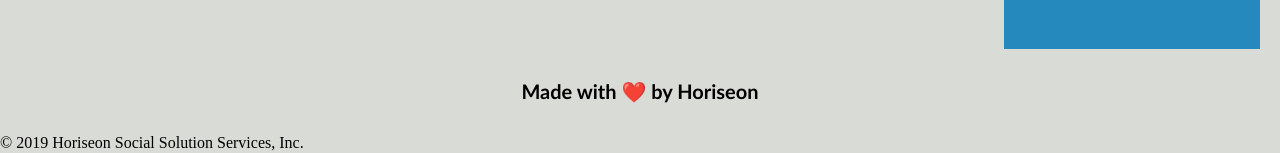
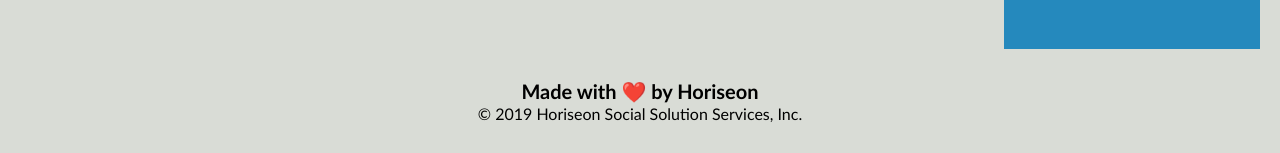
Before and after one commit to AndreDiop/horiseon-code-refactor, a plain HTML site: page index.html in a window 1280 px wide. Shown: the part 1870-2023 px from the top of the page. Drawn offline with Linux system fonts and the light colour scheme.

Commit message:
ade revisions to class selectors in css

```diff
--- a/assets/css/style.css
+++ b/assets/css/style.css
@@ -10,8 +10,7 @@ body {
 
 .header {
   padding: 20px;
-  font-family: "Trebuchet MS", "Lucida Sans Unicode", "Lucida Grande",
-    "Lucida Sans", Arial, sans-serif;
+  font-family: 'Trebuchet MS', 'Lucida Sans Unicode', 'Lucida Grande', 'Lucida Sans', Arial, sans-serif;
   background-color: #2a607c;
   color: #ffffff;
 }
@@ -29,7 +28,7 @@ body {
   padding-top: 15px;
   margin-right: 20px;
   float: right;
-  font-family: "Gill Sans", "Gill Sans MT", Calibri, "Trebuchet MS", sans-serif;
+  font-family: 'Gill Sans', 'Gill Sans MT', Calibri, 'Trebuchet MS', sans-serif;
   font-size: 20px;
 }
 
@@ -83,7 +82,7 @@ p {
   float: right;
   width: 20%;
   height: 100%;
-  font-family: "Gill Sans", "Gill Sans MT", Calibri, "Trebuchet MS", sans-serif;
+  font-family: 'Gill Sans', 'Gill Sans MT', Calibri, 'Trebuchet MS', sans-serif;
   background-color: #2589bd;
 }
 
@@ -92,10 +91,12 @@ p {
   color: #ffffff;
 }
 
+
 .benefit h3 {
   margin-bottom: 10px;
   text-align: center;
 }
+
 
 .benefit img {
   display: block;
@@ -108,7 +109,7 @@ p {
   margin-bottom: 20px;
   padding: 50px;
   height: 300px;
-  font-family: "Gill Sans", "Gill Sans MT", Calibri, "Trebuchet MS", sans-serif;
+  font-family: 'Gill Sans', 'Gill Sans MT', Calibri, 'Trebuchet MS', sans-serif;
   background-color: #0072bb;
   color: #ffffff;
 }
@@ -117,7 +118,7 @@ p {
   margin-bottom: 20px;
   padding: 50px;
   height: 300px;
-  font-family: "Gill Sans", "Gill Sans MT", Calibri, "Trebuchet MS", sans-serif;
+  font-family: 'Gill Sans', 'Gill Sans MT', Calibri, 'Trebuchet MS', sans-serif;
   background-color: #0072bb;
   color: #ffffff;
 }
@@ -126,7 +127,7 @@ p {
   margin-bottom: 20px;
   padding: 50px;
   height: 300px;
-  font-family: "Gill Sans", "Gill Sans MT", Calibri, "Trebuchet MS", sans-serif;
+  font-family: 'Gill Sans', 'Gill Sans MT', Calibri, 'Trebuchet MS', sans-serif;
   background-color: #0072bb;
   color: #ffffff;
 }
@@ -158,11 +159,10 @@ p {
   font-size: 36px;
 }
 
-.footer h2 {
+.footer {
   padding: 30px;
   clear: both;
-  font-family: "Trebuchet MS", "Lucida Sans Unicode", "Lucida Grande",
-    "Lucida Sans", Arial, sans-serif;
+  font-family: 'Trebuchet MS', 'Lucida Sans Unicode', 'Lucida Grande', 'Lucida Sans', Arial, sans-serif;
   text-align: center;
 }
 
```
